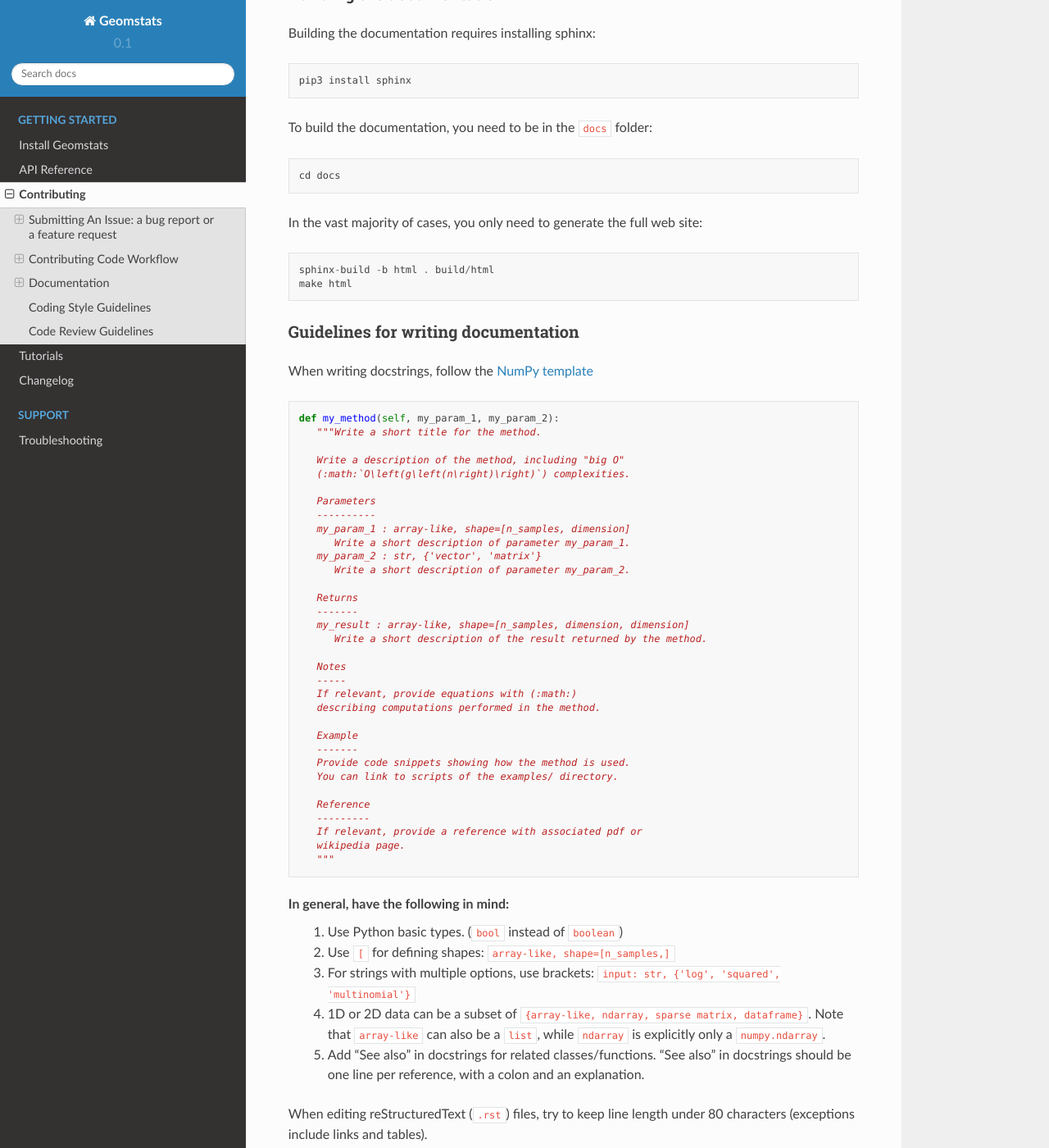
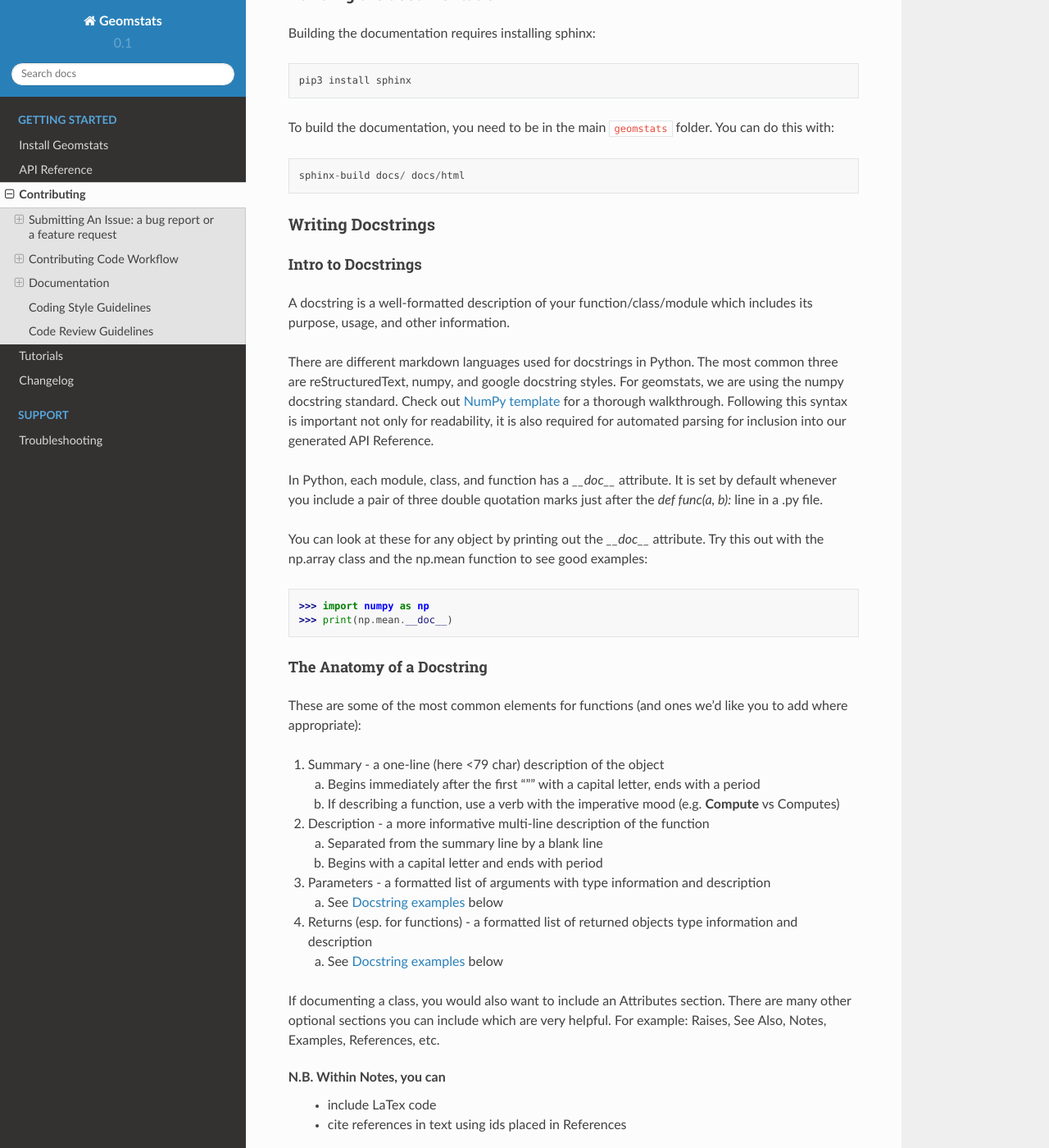
Before and after one commit to geomstats/geomstats, a Sphinx documentation site: the page built from docs/contributing.rst, in a window 1280 px wide and 1400 px high, scrolled down 6482 px. Shown: the whole window at 82% size. Built offline with Sphinx 7.4.7 and the Read the Docs theme 2.0.0, drawn with Linux system fonts in a browser that asks for light colours; some of the changed text lies outside the part shown.

Commit message:
Add remaining formatting details to contrib

```diff
--- a/docs/contributing.rst
+++ b/docs/contributing.rst
@@ -370,25 +370,79 @@ Building the documentation
 
 Building the documentation requires installing sphinx::
 
-    pip3 install sphinx
+   pip3 install sphinx
 
-To build the documentation, you need to be in the ``docs`` folder::
+To build the documentation, you need to be in the main ``geomstats`` folder. You can do this with::
 
-    cd docs
-
-In the vast majority of cases, you only need to generate the full web site::
-
-    sphinx-build -b html . build/html
-    make html
+   sphinx-build docs/ docs/html
 
 
-Guidelines for writing documentation
-====================================
+Writing Docstrings
+==================
 
-When writing docstrings, follow the `NumPy template <https://numpydoc.readthedocs.io/en/latest/format.html>`_
-::
+Intro to Docstrings
+^^^^^^^^^^^^^^^^^^^
+
+A docstring is a well-formatted description of your function/class/module which includes
+its purpose, usage, and other information.
+
+There are different markdown languages used for docstrings in Python. The most common
+three are reStructuredText, numpy, and google docstring styles. For geomstats, we are
+using the numpy docstring standard.
+Check out `NumPy template <https://numpydoc.readthedocs.io/en/latest/format.html>`_ for a thorough walkthrough.
+Following this syntax is important not only for readability, it is also required for automated parsing for inclusion into our generated API Reference.
+
+In Python, each module, class, and function has a `__doc__` attribute. It is set by default whenever you include
+a pair of three double quotation marks just after the `def func(a, b):` line in a .py file.
+
+You can look at these for any object by printing out the `__doc__` attribute.
+Try this out with the np.array class and the np.mean function to see good examples::
+
+    >>> import numpy as np
+    >>> print(np.mean.__doc__)
+
+The Anatomy of a Docstring
+^^^^^^^^^^^^^^^^^^^^^^^^^^
+
+These are some of the most common elements for functions (and ones we’d like you to add where appropriate):
+
+1. Summary - a one-line (here <79 char) description of the object
+
+   a. Begins immediately after the first “”” with a capital letter, ends with a period
+
+   b. If describing a function, use a verb with the imperative mood (e.g. **Compute** vs Computes)
+
+2. Description - a more informative multi-line description of the function
+
+   a. Separated from the summary line by a blank line
+
+   b. Begins with a capital letter and ends with period
+
+3. Parameters - a formatted list of arguments with type information and description
+
+   a. See :ref:`docstring_examples` below
+
+4. Returns (esp. for functions) - a formatted list of returned objects type information and description
+
+   a. See :ref:`docstring_examples` below
+
+
+If documenting a class, you would also want to include an Attributes section.
+There are many other optional sections you can include which are very helpful.
+For example: Raises, See Also, Notes, Examples, References, etc.
+
+N.B. Within Notes, you can
+	- include LaTex code
+	- cite references in text using ids placed in References
+
+.. _docstring_examples:
+
+Docstring examples
+^^^^^^^^^^^^^^^^^^
+Here's a generic docstring template::
+
    def my_method(self, my_param_1, my_param_2):
-      """Write a short title for the method.
+      """Write a one-line summary for the method.
 
       Write a description of the method, including "big O"
       (:math:`O\left(g\left(n\right)\right)`) complexities.
@@ -421,17 +475,51 @@ When writing docstrings, follow the `NumPy template <https://numpydoc.readthedoc
       wikipedia page.
       """
 
+And here's a filled-in example from the Scikit-Learn project, modified to our syntax::
+
+   def fit_predict(self, X, y=None, sample_weight=None):
+      """Compute cluster centers and predict cluster index for each sample.
+
+      Convenience method; equivalent to calling fit(X) followed by
+      predict(X).
+
+      Parameters
+      ----------
+      X : {array-like, sparse_matrix} of shape=[n_samples, n_features]
+         New data to transform.
+      y : Ignored
+         Not used, present here for API consistency by convention.
+      sample_weight : array-like, shape [n_samples,], optional
+         The weights for each observation in X. If None, all observations
+         are assigned equal weight (default: None).
+
+      Returns
+      -------
+      labels : array, shape=[n_samples,]
+         Index of the cluster each sample belongs to.
+      """
+      return self.fit(X, sample_weight=sample_weight).labels_
+
 In general, have the following in mind:
+
    1. Use Python basic types. (``bool`` instead of ``boolean``)
+
    2. Use ``[`` for defining shapes: ``array-like, shape=[n_samples,]``
+
    3. For strings with multiple options, use brackets:
       ``input: str, {'log', 'squared', 'multinomial'}``
+
    4. 1D or 2D data can be a subset of
       ``{array-like, ndarray, sparse matrix, dataframe}``. Note that ``array-like``
       can also be a ``list``, while ``ndarray`` is explicitly only a ``numpy.ndarray``.
+
    5. Add "See also" in docstrings for related classes/functions.
       "See also" in docstrings should be one line per reference,
       with a colon and an explanation.
+
+For Class and Module Examples see the `scikit-learn _weight_boosting.py module <https://github.com/scikit-learn/scikit-learn/blob/b194674c4/sklearn/ensemble/_weight_boosting.py#L285>`_.
+The class AdaBoost has a great example using the elements we’ve discussed here. Of course, these
+examples are rather verbose, but they’re good for understanding the components.
 
 When editing reStructuredText (``.rst``) files, try to keep line length under
 80 characters (exceptions include links and tables).
```
